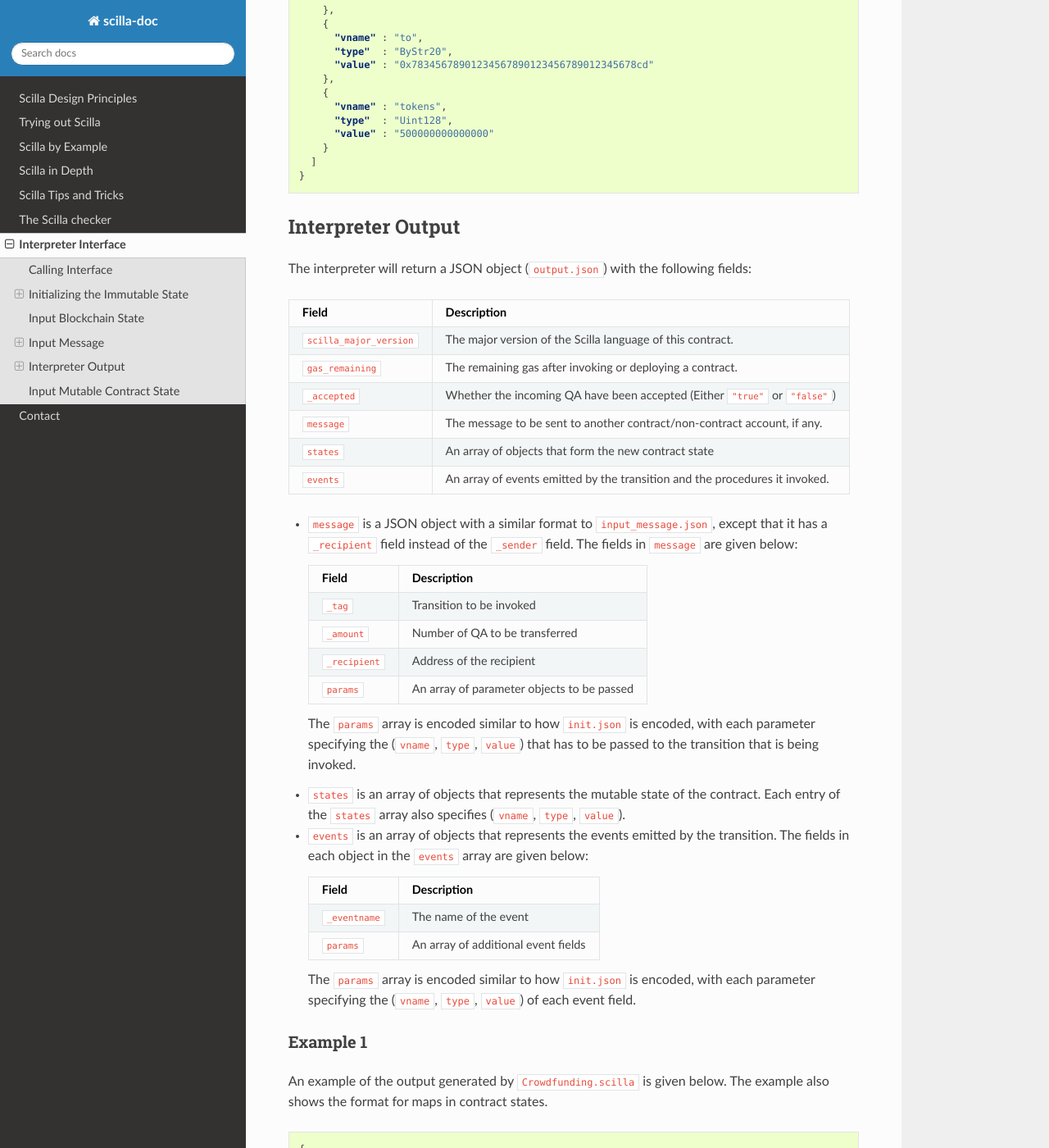
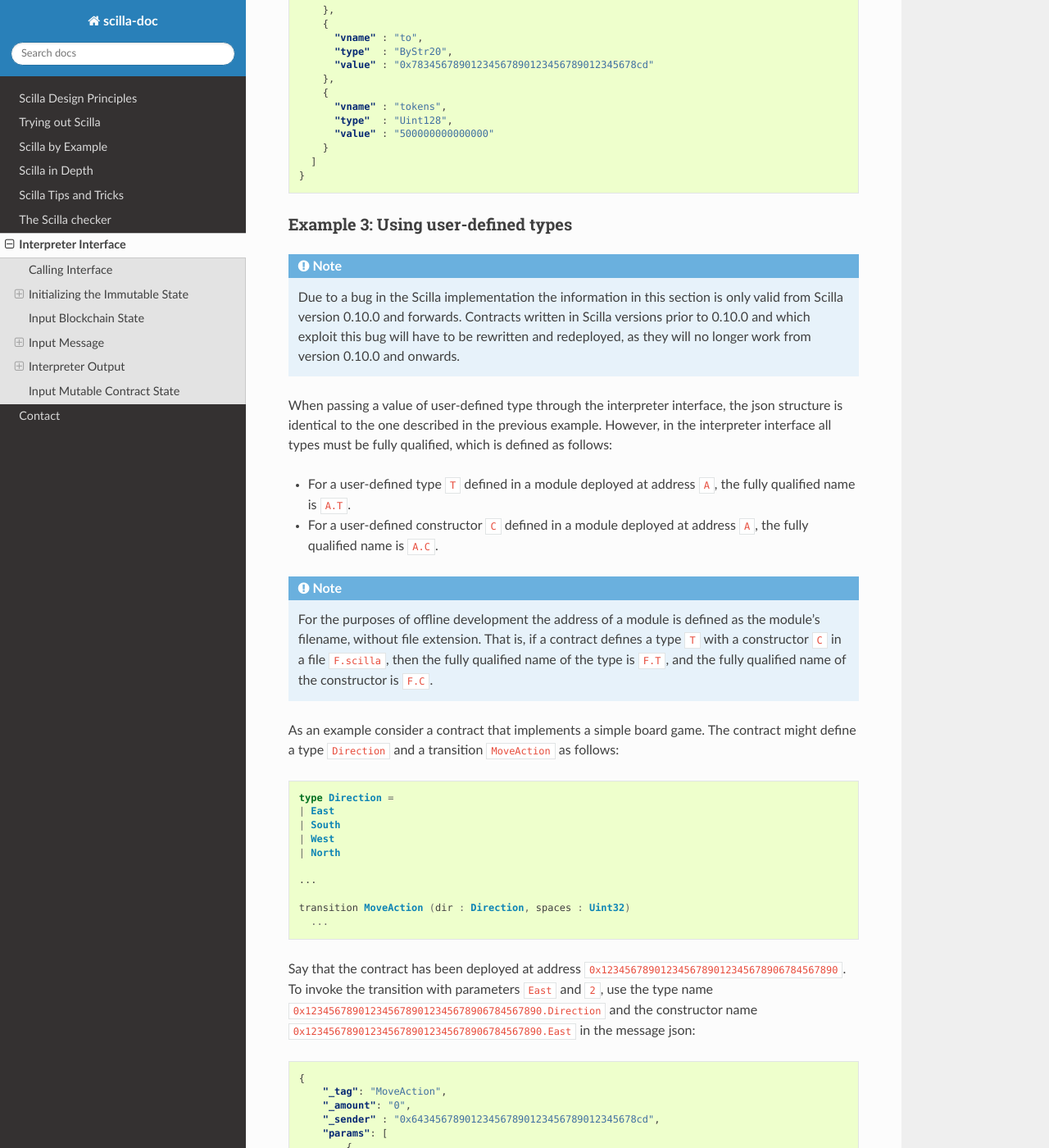
Before and after one commit to Zilliqa/scilla-docs, a Sphinx documentation site: the page built from docs/source/interface.rst, in a window 1280 px wide and 1400 px high, scrolled down 4863 px. Shown: the whole window at 82% size. Built offline with Sphinx 7.4.7 and the Read the Docs theme 2.0.0, drawn with Linux system fonts in a browser that asks for light colours; some of the changed text lies outside the part shown.

Commit message:
Describe fully qualified type names in message and init jsons

```diff
--- a/docs/source/interface.rst
+++ b/docs/source/interface.rst
@@ -278,7 +278,76 @@ an example ``input_message.json`` is given below:
       ]
     }
 
+Example 3: Using user-defined types
+***********************************
 
+.. note::
+
+   Due to a bug in the Scilla implementation the information in this
+   section is only valid from Scilla version 0.10.0 and
+   forwards. Contracts written in Scilla versions prior to 0.10.0 and
+   which exploit this bug will have to be rewritten and redeployed, as
+   they will no longer work from version 0.10.0 and onwards.
+
+When passing a value of user-defined type through the interpreter interface, the json structure is identical to the one described in the previous example. However, in the interpreter interface all types must be fully qualified, which is defined as follows:
+
+- For a user-defined type ``T`` defined in a module deployed at address ``A``, the fully qualified name is ``A.T``.
+
+- For a user-defined constructor ``C`` defined in a module deployed at address ``A``, the fully qualified name is ``A.C``.
+
+.. note::
+
+   For the purposes of offline development the address of a module is
+   defined as the module's filename, without file extension. That is,
+   if a contract defines a type ``T`` with a constructor ``C`` in a
+   file ``F.scilla``, then the fully qualified name of the type is
+   ``F.T``, and the fully qualified name of the constructor is
+   ``F.C``.
+
+As an example consider a contract that implements a simple board game. The contract might define a type ``Direction`` and a transition ``MoveAction`` as follows:
+
+.. code-block:: ocaml
+
+   type Direction =
+   | East
+   | South
+   | West
+   | North
+
+   ...
+
+   transition MoveAction (dir : Direction, spaces : Uint32)
+     ...
+
+Say that the contract has been deployed at address ``0x1234567890123456789012345678906784567890``. To invoke the transition with parameters ``East`` and ``2``, use the type name ``0x1234567890123456789012345678906784567890.Direction`` and the constructor name ``0x1234567890123456789012345678906784567890.East`` in the message json:
+
+.. code-block:: json
+
+   {
+       "_tag": "MoveAction",
+       "_amount": "0",
+       "_sender" : "0x64345678901234567890123456789012345678cd",
+       "params": [
+           {
+               "vname" : "dir",
+               "type"  : "0x1234567890123456789012345678906784567890.Direction",
+               "value" :
+               {
+                   "constructor" : "0x1234567890123456789012345678906784567890.East",
+                   "argtypes"    : [],
+                   "arguments"   : []
+               }
+           },
+           {
+               "vname" : "spaces",
+               "type"  : "Uint32",
+               "value" : "2"
+           }
+       ]
+   }
+
+
+If a contract has immutable fields of user-defined types, then the fields must also be initialised using fully qualified names in the associated ``init.json``.
 
 
 Interpreter Output
@@ -452,7 +521,6 @@ The following example shows how values of the ``List`` and ``Option`` types are
   }
 
 
-
 Input Mutable Contract State
 ############################
 
```
